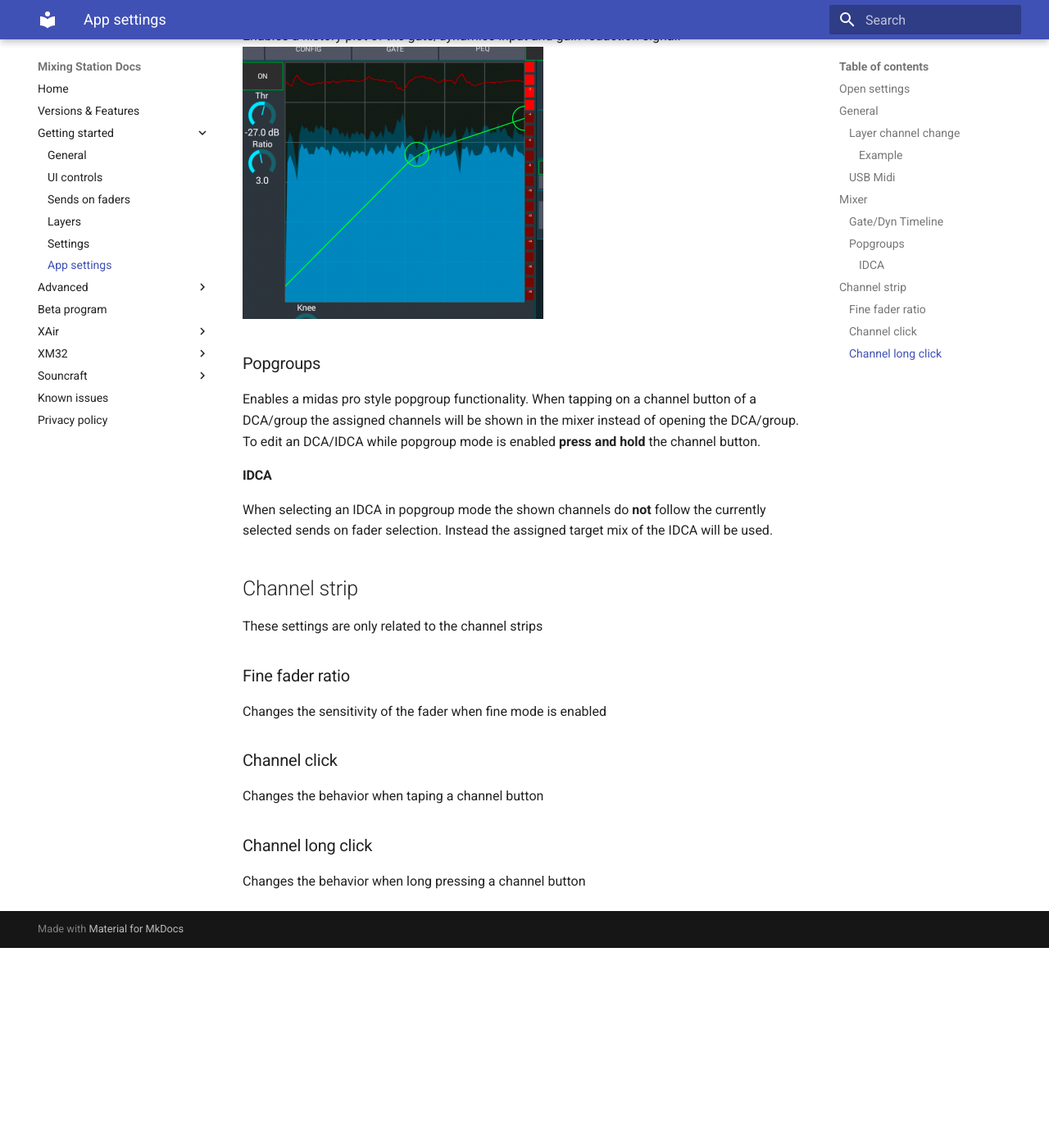
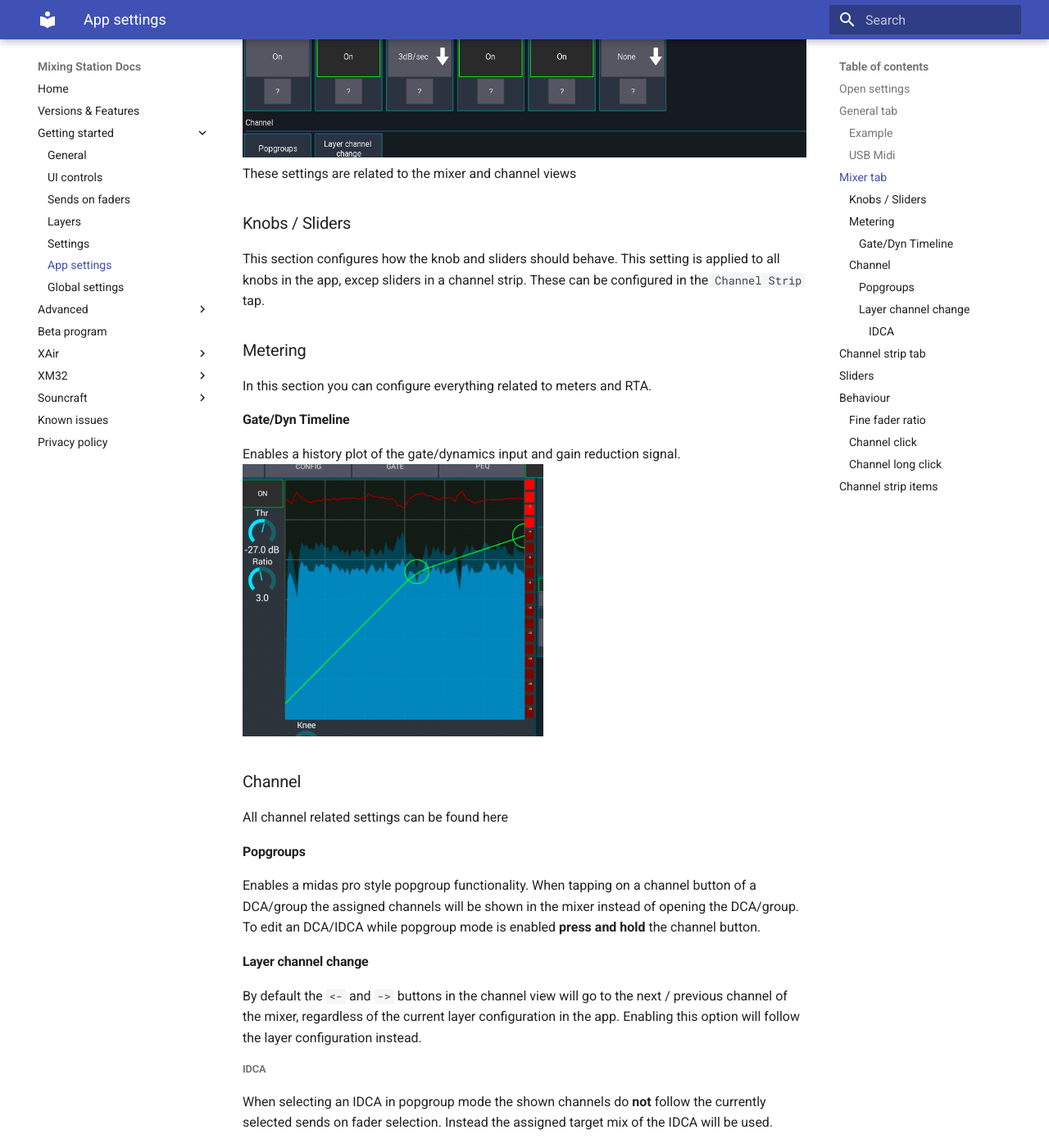
Before and after one commit to davidgiga1993/mixing-station-docs, an MkDocs documentation site: the page built from docs/app-settings.md, in a window 1280 px wide and 1400 px high, scrolled down 1598 px. Shown: the whole window at 82% size. Built offline with MkDocs 1.6.1 and Material for MkDocs 9.7.7, drawn with Linux system fonts in a browser that asks for light colours; before the commit the page ends 2754 px from its top, so only the background shows below that; some of the changed text lies outside the part shown.

````diff
--- a/docs/app-settings.md
+++ b/docs/app-settings.md
@@ -7,15 +7,10 @@ The app settings can be opened via the menu from the *mixer view*
 Menu -> Setup -> App
 ```
 
+## General tab
 ![General settings](img/app-settings-general.png)
-
-## General
 In the general tab, all settings which affect the whole app are shown.
 You can press the `?` for more details. Some special settings are explained here in more detail.
-
-### Layer channel change
-By default the `<-` and `->` buttons in the channel view will go to the next / previous channel of the mixer, regardless of the current layer configuration in the app.
-Enabling this option will follow the layer configuration instead.
 
 #### Example
 The option is enabled and your current layer configuration looks like this
@@ -34,31 +29,56 @@ Opening `Ch 5` and pressing the `->` will change the view to `Ch 11` instead of
 
 
 ### USB Midi
-Enables the USB midi stack. This should only be enabled if you're using this functionality as it consumes more battery
+Enables the USB midi stack. This should only be enabled if you're using this functionality as it consumes more battery.
 
-## Mixer
+## Mixer tab
+![Mixer settings](img/app-settings-mixer.png)
 These settings are related to the mixer and channel views
 
-### Gate/Dyn Timeline
+### Knobs / Sliders
+This section configures how the knob and sliders should behave. This setting is applied to all knobs in the app, excep sliders in a channel strip. These can be configured in the `Channel Strip` tap.
+
+### Metering
+In this section you can configure everything related to meters and RTA.
+
+#### Gate/Dyn Timeline
 Enables a history plot of the gate/dynamics input and gain reduction signal.
 ![timeline](img/dyn-timeline.png)
 
-### Popgroups
+
+### Channel
+All channel related settings can be found here
+
+#### Popgroups
 Enables a midas pro style popgroup functionality.
 When tapping on a channel button of a DCA/group the assigned channels will be shown in the mixer instead of opening the DCA/group. To edit an DCA/IDCA while popgroup mode is enabled **press and hold** the channel button.
 
-#### IDCA
+#### Layer channel change
+By default the `<-` and `->` buttons in the channel view will go to the next / previous channel of the mixer, regardless of the current layer configuration in the app.
+Enabling this option will follow the layer configuration instead.
+
+##### IDCA
 When selecting an IDCA in popgroup mode the shown channels do **not** follow the currently selected sends on fader selection. Instead the assigned target mix of the IDCA will be used.
 
 
-## Channel strip
+## Channel strip tab
+![Channel strip settings](img/app-settings-channel-strip.png)
 These settings are only related to the channel strips
 
+## Sliders
+This section configures all sliders inside a channel strip (e.g. in the mixer and any other channel strip).
+
+## Behaviour
+This section configures how the channel strip should behave
+
 ### Fine fader ratio
-Changes the sensitivity of the fader when fine mode is enabled
+Changes the sensitivity of the fader when [fine mode](/ui-controls/#fine-mode) is enabled
 
 ### Channel click
 Changes the behavior when taping a channel button
 
 ### Channel long click
 Changes the behavior when long pressing a channel button
+
+## Channel strip items
+In this section you can select what items should be shown in a channel strip
--- a/mkdocs.yml
+++ b/mkdocs.yml
@@ -12,6 +12,7 @@ nav:
     - Layers: layers.md
     - Settings: settings.md
     - App settings: app-settings.md
+    - Global settings: global-settings.md
   - Advanced:
     - IDCAs: layer-idcas.md
     - Mix copy: mix-copy.md
````
Also changed, not shown: docs/global-settings.md (added, +19 -0 lines), docs/index.md (+1 -1 lines), docs/settings.md (+8 -2 lines), docs/ui-controls.md (+4 -0 lines), docs/img/app-settings-channel-strip.png (added), docs/img/app-settings-mixer.png (added), docs/img/global-settings.png (added), docs/img/knob-detail.png.
